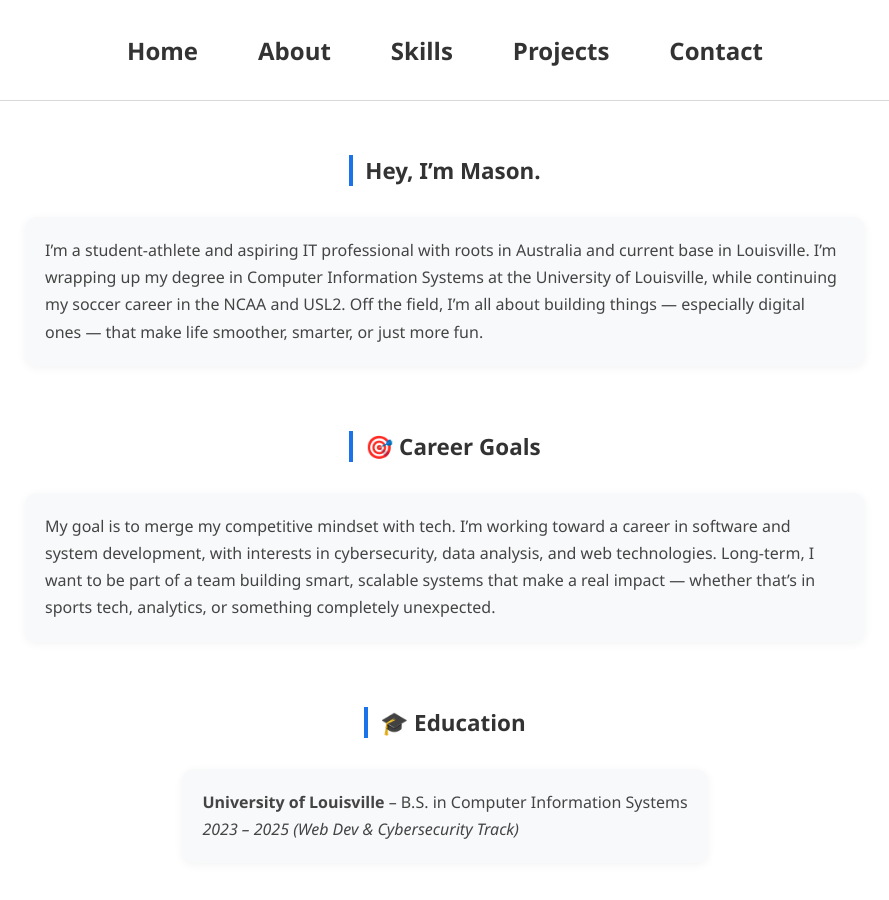
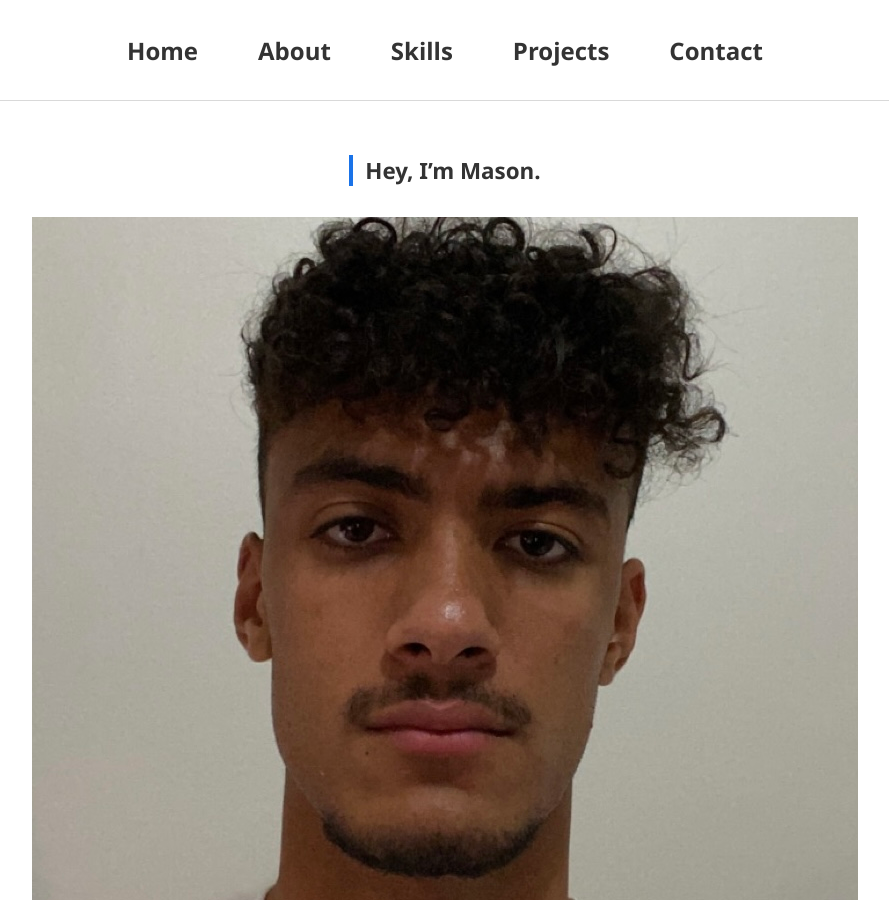
Before and after one commit to masontatafu/masontatafu.github.io, a Jekyll site: the page built from about.md, in a window 1280 px wide and 900 px high. Shown: the whole window, without its empty margins (195-1084 px from the left). Built offline with Jekyll 4.4.1, drawn with Linux system fonts in a browser that asks for light colours.

Commit message:
Update about.md

```diff
--- a/about.md
+++ b/about.md
@@ -5,6 +5,9 @@ layout: default
 
 ## Hey, I’m Mason.
 {:.about-header}
+
+![Mason Tatafu](/assets/images/IMG_5131.jpg)
+{:.intro-pic}
 
 I'm a student-athlete and aspiring IT professional with roots in Australia and current base in Louisville. I’m wrapping up my degree in Computer Information Systems at the University of Louisville, while continuing my soccer career in the NCAA and USL2. Off the field, I'm all about building things — especially digital ones — that make life smoother, smarter, or just more fun.
 {:.about-section}
@@ -40,8 +43,6 @@ Into animation, coding side projects, and FIFA.
 Occasionally drops a freestyle rap for fun 🎤
 {:.about-section}
 
-![Mason Tatafu](/assets/images/IMG_5131.jpg)
-{:.profile-pic}
 
 ## 📬 Contact Me
 {:.about-header}
```
